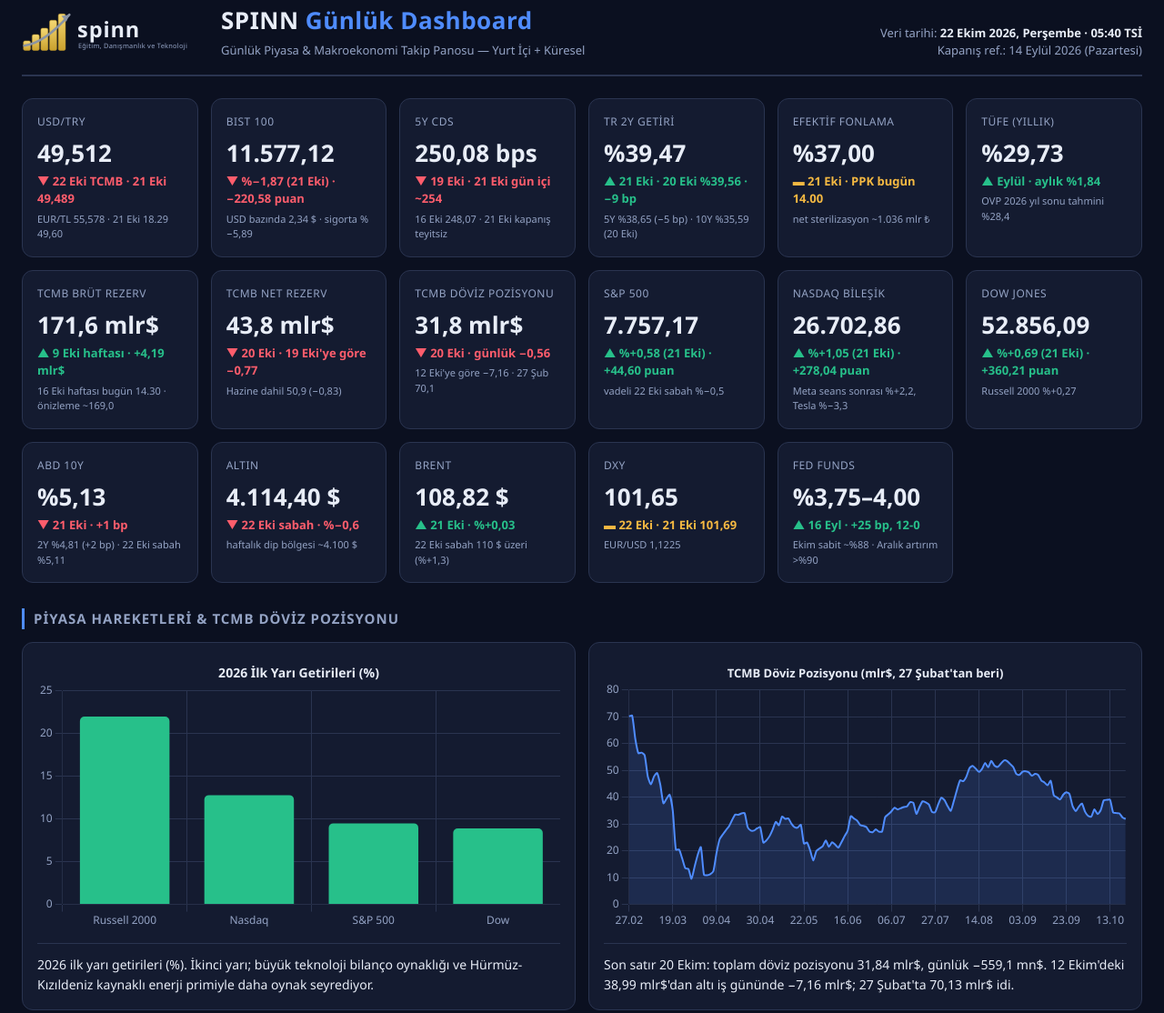
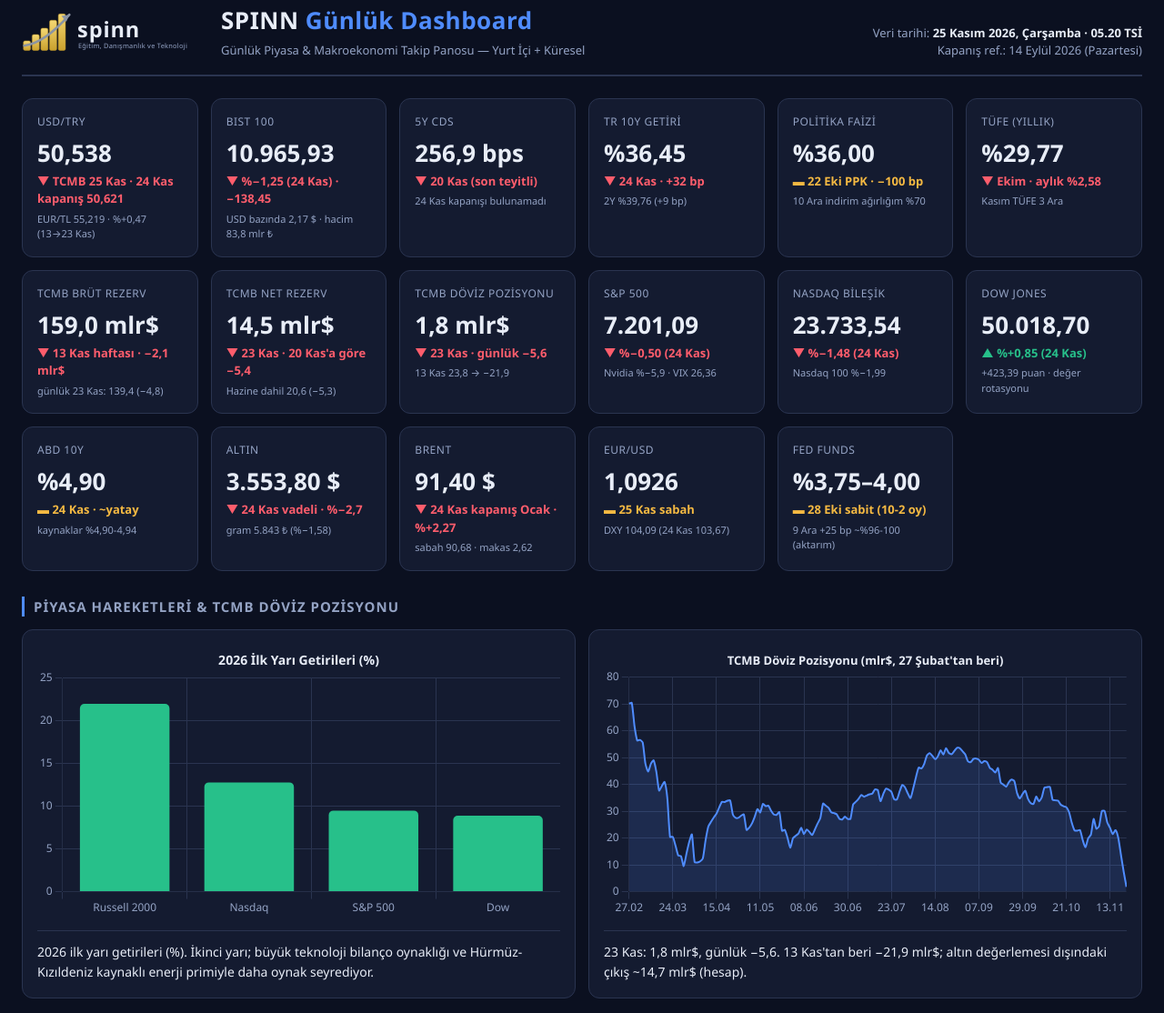
Before and after one commit to ozlemdericisengul/spinn-dashboard, a plain HTML site: page index.html in a window 1280 px wide. Shown: the part 21-1135 px from the top of the page at 91% size. Drawn offline with nearby package versions, Linux system fonts and the light colour scheme.

Commit message:
Add files via upload

```diff
--- a/index.html
+++ b/index.html
@@ -90,126 +90,126 @@
 <!-- ============================================================== -->
 <script>
 const DATA = {
-  "asof": "22 Ekim 2026, Perşembe · 05:40 TSİ",
+  "asof": "25 Kasım 2026, Çarşamba · 05.20 TSİ",
   "kpis": [
     {
       "label": "USD/TRY",
-      "val": "49,512",
-      "chg": "22 Eki TCMB · 21 Eki 49,489",
+      "val": "50,538",
+      "chg": "TCMB 25 Kas · 24 Kas kapanış 50,621",
       "dir": "down",
-      "meta": "EUR/TL 55,578 · 21 Eki 18.29 49,60"
+      "meta": "EUR/TL 55,219 · %+0,47 (13→23 Kas)"
     },
     {
       "label": "BIST 100",
-      "val": "11.577,12",
-      "chg": "%−1,87 (21 Eki) · −220,58 puan",
+      "val": "10.965,93",
+      "chg": "%−1,25 (24 Kas) · −138,45",
       "dir": "down",
-      "meta": "USD bazında 2,34 $ · sigorta %−5,89"
+      "meta": "USD bazında 2,17 $ · hacim 83,8 mlr ₺"
     },
     {
       "label": "5Y CDS",
-      "val": "250,08 bps",
-      "chg": "19 Eki · 21 Eki gün içi ~254",
+      "val": "256,9 bps",
+      "chg": "20 Kas (son teyitli)",
       "dir": "down",
-      "meta": "16 Eki 248,07 · 21 Eki kapanış teyitsiz"
+      "meta": "24 Kas kapanışı bulunamadı"
     },
     {
-      "label": "TR 2Y getiri",
-      "val": "%39,47",
-      "chg": "21 Eki · 20 Eki %39,56 · −9 bp",
-      "dir": "up",
-      "meta": "5Y %38,65 (−5 bp) · 10Y %35,59 (20 Eki)"
+      "label": "TR 10Y getiri",
+      "val": "%36,45",
+      "chg": "24 Kas · +32 bp",
+      "dir": "down",
+      "meta": "2Y %39,76 (+9 bp)"
     },
     {
-      "label": "Efektif Fonlama",
-      "val": "%37,00",
-      "chg": "21 Eki · PPK bugün 14.00",
+      "label": "Politika Faizi",
+      "val": "%36,00",
+      "chg": "22 Eki PPK · −100 bp",
       "dir": "flat",
-      "meta": "net sterilizasyon ~1.036 mlr ₺"
+      "meta": "10 Ara indirim ağırlığım %70"
     },
     {
       "label": "TÜFE (yıllık)",
-      "val": "%29,73",
-      "chg": "Eylül · aylık %1,84",
-      "dir": "up",
-      "meta": "OVP 2026 yıl sonu tahmini %28,4"
+      "val": "%29,77",
+      "chg": "Ekim · aylık %2,58",
+      "dir": "down",
+      "meta": "Kasım TÜFE 3 Ara"
     },
     {
       "label": "TCMB Brüt Rezerv",
-      "val": "171,6 mlr$",
-      "chg": "9 Eki haftası · +4,19 mlr$",
-      "dir": "up",
-      "meta": "16 Eki haftası bugün 14.30 · önizleme ~169,0"
+      "val": "159,0 mlr$",
+      "chg": "13 Kas haftası · −2,1 mlr$",
+      "dir": "down",
+      "meta": "günlük 23 Kas: 139,4 (−4,8)"
     },
     {
       "label": "TCMB Net Rezerv",
-      "val": "43,8 mlr$",
-      "chg": "20 Eki · 19 Eki'ye göre −0,77",
+      "val": "14,5 mlr$",
+      "chg": "23 Kas · 20 Kas'a göre −5,4",
       "dir": "down",
-      "meta": "Hazine dahil 50,9 (−0,83)"
+      "meta": "Hazine dahil 20,6 (−5,3)"
     },
     {
       "label": "TCMB Döviz Pozisyonu",
-      "val": "31,8 mlr$",
-      "chg": "20 Eki · günlük −0,56",
+      "val": "1,8 mlr$",
+      "chg": "23 Kas · günlük −5,6",
       "dir": "down",
-      "meta": "12 Eki'ye göre −7,16 · 27 Şub 70,1"
+      "meta": "13 Kas 23,8 → −21,9"
     },
     {
       "label": "S&P 500",
-      "val": "7.757,17",
-      "chg": "%+0,58 (21 Eki) · +44,60 puan",
-      "dir": "up",
-      "meta": "vadeli 22 Eki sabah %−0,5"
+      "val": "7.201,09",
+      "chg": "%−0,50 (24 Kas)",
+      "dir": "down",
+      "meta": "Nvidia %−5,9 · VIX 26,36"
     },
     {
       "label": "Nasdaq Bileşik",
-      "val": "26.702,86",
-      "chg": "%+1,05 (21 Eki) · +278,04 puan",
-      "dir": "up",
-      "meta": "Meta seans sonrası %+2,2, Tesla %−3,3"
+      "val": "23.733,54",
+      "chg": "%−1,48 (24 Kas)",
+      "dir": "down",
+      "meta": "Nasdaq 100 %−1,99"
     },
     {
       "label": "Dow Jones",
-      "val": "52.856,09",
-      "chg": "%+0,69 (21 Eki) · +360,21 puan",
+      "val": "50.018,70",
+      "chg": "%+0,85 (24 Kas)",
       "dir": "up",
-      "meta": "Russell 2000 %+0,27"
+      "meta": "+423,39 puan · değer rotasyonu"
     },
     {
       "label": "ABD 10Y",
-      "val": "%5,13",
-      "chg": "21 Eki · +1 bp",
-      "dir": "down",
-      "meta": "2Y %4,81 (+2 bp) · 22 Eki sabah %5,11"
+      "val": "%4,90",
+      "chg": "24 Kas · ~yatay",
+      "dir": "flat",
+      "meta": "kaynaklar %4,90-4,94"
     },
     {
       "label": "Altın",
-      "val": "4.114,40 $",
-      "chg": "22 Eki sabah · %−0,6",
+      "val": "3.553,80 $",
+      "chg": "24 Kas vadeli · %−2,7",
       "dir": "down",
-      "meta": "haftalık dip bölgesi ~4.100 $"
+      "meta": "gram 5.843 ₺ (%−1,58)"
     },
     {
       "label": "Brent",
-      "val": "108,82 $",
-      "chg": "21 Eki · %+0,03",
-      "dir": "up",
-      "meta": "22 Eki sabah 110 $ üzeri (%+1,3)"
+      "val": "91,40 $",
+      "chg": "24 Kas kapanış Ocak · %+2,27",
+      "dir": "down",
+      "meta": "sabah 90,68 · makas 2,62"
     },
     {
-      "label": "DXY",
-      "val": "101,65",
-      "chg": "22 Eki · 21 Eki 101,69",
+      "label": "EUR/USD",
+      "val": "1,0926",
+      "chg": "25 Kas sabah",
       "dir": "flat",
-      "meta": "EUR/USD 1,1225"
+      "meta": "DXY 104,09 (24 Kas 103,67)"
     },
     {
       "label": "Fed Funds",
       "val": "%3,75–4,00",
-      "chg": "16 Eyl · +25 bp, 12-0",
-      "dir": "up",
-      "meta": "Ekim sabit ~%88 · Aralık artırım >%90"
+      "chg": "28 Eki sabit (10-2 oy)",
+      "dir": "flat",
+      "meta": "9 Ara +25 bp ~%96-100 (aktarım)"
     }
   ],
   "moves": {
@@ -388,7 +388,30 @@ const DATA = {
       "15.10",
       "16.10",
       "19.10",
-      "20.10"
+      "20.10",
+      "21.10",
+      "22.10",
+      "23.10",
+      "26.10",
+      "27.10",
+      "28.10",
+      "30.10",
+      "02.11",
+      "03.11",
+      "04.11",
+      "05.11",
+      "06.11",
+      "09.11",
+      "10.11",
+      "11.11",
+      "12.11",
+      "13.11",
+      "16.11",
+      "17.11",
+      "18.11",
+      "19.11",
+      "20.11",
+      "23.11"
     ],
     "values": [
       70.13,
@@ -548,11 +571,34 @@ const DATA = {
       39.08,
       34.22,
       34.06,
-      33.94,
-      32.4,
-      31.84
+      33.93,
+      32.39,
+      31.83,
+      31.52,
+      29.71,
+      25.69,
+      22.89,
+      22.73,
+      23.01,
+      19.26,
+      16.52,
+      19.92,
+      21.26,
+      27.12,
+      23.45,
+      24.44,
+      30.0,
+      30.08,
+      25.81,
+      23.78,
+      21.46,
+      22.93,
+      20.11,
+      13.67,
+      7.41,
+      1.83
     ],
-    "note": "Son satır 20 Ekim: toplam döviz pozisyonu 31,84 mlr$, günlük −559,1 mn$. 12 Ekim'deki 38,99 mlr$'dan altı iş gününde −7,16 mlr$; 27 Şubat'ta 70,13 mlr$ idi."
+    "note": "23 Kas: 1,8 mlr$, günlük −5,6. 13 Kas'tan beri −21,9 mlr$; altın değerlemesi dışındaki çıkış ~14,7 mlr$ (hesap)."
   },
   "reserves": {
     "labels": [
@@ -576,7 +622,12 @@ const DATA = {
       "18 Eyl",
       "25 Eyl",
       "2 Eki",
-      "9 Eki"
+      "9 Eki",
+      "16 Eki",
+      "23 Eki",
+      "30 Eki",
+      "6 Kas",
+      "13 Kas"
     ],
     "values": [
       205.2,
@@ -599,105 +650,117 @@ const DATA = {
       174.4,
       171.2,
       167.4,
-      171.6
+      171.6,
+      169.1,
+      162.2,
+      158.1,
+      161.1,
+      159.0
     ],
-    "note": "9 Eki: brüt 171,575 mlr$, haftalık +4,187 (%+2,50) — altı haftalık düşüş serisi kırıldı. Kırılım: altın 107,008 (−0,054), döviz 64,567 (+4,241). Artışın tamamı döviz ayağından; altın payı %63,96'dan %62,37'ye indi."
+    "note": "13 Kas: brüt 159,0 mlr$, haftalık −2,1 (%−1,3). Altın 99,7 (−4,3), döviz 59,3 (+2,2): döviz ayağı önceki haftanın 2,4 katı. Önizlemem tuttu. Yılbaşına göre −34,9."
   },
   "inflation": {
     "labels": [
       "TÜFE",
-      "Çekirdek",
+      "Çekirdek (B)",
       "Yİ-ÜFE"
     ],
     "values": [
-      29.73,
-      28.7,
-      27.38
+      29.77,
+      28.46,
+      27.41
     ],
-    "note": "Eylül 2026 yıllık. TÜFE aylık +1,84 (anket ortalaması %2,18; ağustos yıllık %31,51'di) ve yıllık oran Kasım 2021'den beri ilk kez %30'un altında. Yİ-ÜFE aylık +2,07 (ağustos +2,57), yıllık %27,95'ten %27,38'e indi. Aylık kırılımda gıda %0,20 geriledi, ulaştırma %2,79 ve konut %2,71 arttı; benzindeki ÖTV adımı 1 Ekim'de yürürlüğe girdiği için eylül verisinde yok. Çekirdek göstergede kaynak endeks tipini (B/C) belirtmedi."
+    "note": "Ekim 2026 yıllık. TÜFE aylık %2,58 (ekonomist anketi ort. %2,20, PKA medyanı %2,11), yıllık %29,73'ten %29,77'ye çıktı. Gıda aylık %3,50 ile 0,84 puan katkı yaptı. B çekirdek aylık %2,00, yıllık %28,46. Yİ-ÜFE aylık %1,65, yıllık %27,41."
   },
   "calendar": [
     {
-      "d": "22 Eki",
-      "r": "TR",
-      "e": "14.00 TCMB PPK. Politika faizi %37, gecelik borç verme %40, borçlanma %35,5. Beklentim 100 bp (%36); AA Finans anketi 19/20 aynı. İzlenecek: koridor alt ucu. 10.00 tüketici güveni (Eylül 91,9).",
+      "d": "25 Kas",
+      "r": "ABD",
+      "e": "16.30 Ekim çekirdek PCE (bekl. aylık %0,3; önc. %0,3, yıllık %3,1) · 3Ç GSYH 2. tahmin (bekl. %3,5) · dayanıklı mal · işsizlik başvuruları (bekl. 201 bin)",
       "imp": "h"
     },
     {
-      "d": "22 Eki",
+      "d": "25 Kas",
+      "r": "ABD",
+      "e": "18.00 yeni konut satışları (önc. 676 bin) · 18.30 EIA · 21.00 7 yıllık ihale · 22.00 Bej Kitap",
+      "imp": "m"
+    },
+    {
+      "d": "25 Kas",
       "r": "TR",
-      "e": "14.30 TCMB 16 Ekim haftası rezervleri ve yabancı portföy akımı. Günlük seride 9-16 Eki brüt −2,53 mlr$; önizlemem ~169,0 mlr$. 22 Ekim vadeli 50 mlr ₺ repo vadesi",
+      "e": "1,25 mlr € yeşil tahvil (≈1,37 mlr$) Hazine hesaplarına · 100 mlr ₺ repo ve 50 mlr ₺ depo vadesi",
+      "imp": "m"
+    },
+    {
+      "d": "26 Kas",
+      "r": "TR",
+      "e": "14.30 haftalık rezerv (20 Kas haftası) — hesabım: manşet ~142 mlr$, döviz ayağı ~−9,0 · yabancı akımları · 14.00 BDDK",
       "imp": "h"
     },
     {
-      "d": "22 Eki",
-      "r": "DÜNYA",
-      "e": "13.50 Bailey · 15.30 ABD haftalık işsizlik başvuruları · 17.00 Euro Bölgesi tüketici güveni öncü (önceki −16,5) ve ABD öncü göstergeler · 20.00 ABD 5Y TIPS ihalesi. Henüz açıklanmadı",
+      "d": "26 Kas",
+      "r": "ABD",
+      "e": "Şükran Günü — piyasalar kapalı; 27 Kas kısa seans",
       "imp": "m"
     },
     {
-      "d": "23 Eki",
+      "d": "27 Kas",
       "r": "TR",
-      "e": "10.00 Sektörel enflasyon beklentileri. 12 ay sonrası: hanehalkı %45,60 · reel kesim %32,50 · piyasa katılımcıları %23,89",
+      "e": "10.00 TÜİK ekonomik güven endeksi",
+      "imp": "m"
+    },
+    {
+      "d": "27 Kas",
+      "r": "Euro",
+      "e": "Almanya GfK tüketici güveni · Euro Bölgesi ekonomik güveni",
+      "imp": "l"
+    },
+    {
+      "d": "3 Ara",
+      "r": "TR",
+      "e": "Kasım TÜFE — Karahan: gıda baz etkisiyle yıllık yükselebilir",
       "imp": "h"
     },
     {
-      "d": "23 Eki",
-      "r": "DÜNYA",
-      "e": "Küresel Ekim öncü PMI'ları (ABD 16.45) · Michigan nihai güven · Rusya Merkez Bankası faiz kararı · S&P Almanya, Moody's Fransa değerlendirmeleri",
-      "imp": "h"
-    },
-    {
-      "d": "27 Eki",
-      "r": "TR",
-      "e": "27 Ekim vadeli haftalık repo (0,265 mlr ₺) ve haftalık depo (20 mlr ₺) vadeleri",
-      "imp": "m"
-    },
-    {
-      "d": "28 Eki",
+      "d": "9 Ara",
       "r": "ABD",
-      "e": "FOMC. Fed Funds %3,75-4,00. Tahmin piyasaları 21 Eki: sabit %88, artırım %11",
-      "imp": "h"
-    },
-    {
-      "d": "28 Eki",
-      "r": "TR",
-      "e": "28 Ekim vadeli haftalık repo (ilan 1 mlr ₺) ve haftalık depo (20 mlr ₺) vadeleri",
-      "imp": "m"
-    },
-    {
-      "d": "3 Kas",
-      "r": "TR",
-      "e": "TÜİK Ekim TÜFE ve Yİ-ÜFE (Eylül: aylık %1,84, yıllık %29,73). Anket medyanı aylık %2,11",
-      "imp": "h"
-    },
-    {
-      "d": "Kasım",
-      "r": "TR",
-      "e": "MSCI Yarı Yıl Endeks Gözden Geçirmesi — Türk hisselerinde FIF/pay sayısı artışları, IMI eklemeleri ve segment yükselişleri dondurulmuş olarak uygulanmayacak",
+      "e": "Yılın son FOMC'si — 25 bp artırım ~tamamen fiyatlı",
       "imp": "h"
     },
     {
       "d": "10 Ara",
       "r": "TR",
-      "e": "Yılın son PPK'sı. AA Finans anketinde yıl sonu politika faizi medyanı %35",
+      "e": "Yılın son PPK'sı. Politika faizi %36; indirim ağırlığım %70 (26 Kas: döviz ayağı >+2 → %80, eksi → %60)",
+      "imp": "h"
+    },
+    {
+      "d": "17 Ara",
+      "r": "Euro",
+      "e": "ECB toplantısı",
+      "imp": "m"
+    },
+    {
+      "d": "Mar 2027",
+      "r": "TR",
+      "e": "FTSE Russell: yeni eklemeler ve fiili dolaşım artışları en az bu gözden geçirmeye kadar donduruldu",
       "imp": "m"
     },
     {
       "d": "Haz 2027",
       "r": "TR",
-      "e": "MSCI eşiği: yeterli ilerleme görülmezse Gelişmekte Olan Piyasa'dan indirme istişaresi değerlendirilecek",
+      "e": "MSCI eşiği: yeterli ilerleme görülmezse Gelişmekte Olan Piyasa'dan indirme istişaresi",
       "imp": "h"
     }
   ],
   "notes": [
-    "<b>BİST geri verdi:</b> 11.577,12 (%−1,87), dolar bazında 2,34 $; Salı'daki 367,56 puanlık kazancın %60'ı silindi. Sigorta %−5,89, metal eşya %−4,28; teknoloji %+0,37 tek artı.",
-    "<b>SPK:</b> Alnus, Bulls ve Pusula Yatırım'ın faaliyetleri 21 Eki 00.01'den itibaren geçici olarak durduruldu; gerekçe açıklanmadı.",
-    "<b>Fon kanunu:</b> TBMM Genel Kurulu ilk 5 maddeyi kabul etti. Ara ödeme kişi başı 1 mn ₺'ye kadar; 17 Eylül ve öncesi TEFAS'ta bloke kalan talimatlar da kapsamda.",
-    "<b>2027 bütçesi:</b> harcama 27.276, gelir 23.408, açık 3.868 mlr ₺ (GSYH'nin %3,5'i). OVP: 2026 yıl sonu enflasyon %28,4, 2027 hedefi %21; büyüme 2027 %4,2.",
-    "<b>KKO ve güven:</b> KKO (arındırılmış) %74,3 (+0,2); reel kesim güveni 101,1 (−1,4), arındırılmamış 99,8 ile 100'ün altına indi. Siparişler zayıfladı.",
-    "<b>Rezerv (20 Eki satırı):</b> brüt 170,65 (−0,15), net 43,84 (−0,77), döviz pozisyonu 31,84 mlr$ (−0,56). Nettekini +0,62 yükümlülük açıklıyor; aritmetik birebir kapanıyor.",
-    "<b>Küresel:</b> Nasdaq %+1,05, S&P %+0,58; Tesla ve Lam sonrası vadeliler %−0,5. Brent Suudi saldırıları ve ABD'nin personel tahliyesiyle sabah 110 $ üzerinde. UK TÜFE %3,5 (bkl. %3,4)."
+    "<b>Döviz pozisyonu (23 Kas):</b> 1,8 mlr$ (−5,6). 20 Kas 7,4 (−6,3). Son üç günde −18,3; 13 Kas'tan beri −21,9 mlr$.",
+    "<b>Günlük rezerv (23 Kas):</b> brüt 139,4 mlr$ (−4,8), net 14,5 (−5,4), Hazine dahil 20,6 (−5,3). 20 Kas: brüt 144,2 (−7,2), net 19,8 (−6,4).",
+    "<b>SPINN hesabı:</b> 13-23 Kas altın dışı çıkış ~14,7 mlr$ (değerleme −7,2); dolar/TL yalnız %+0,47. Satış hipotezi doğruysa ~741 mlr ₺ TL likiditesi çekildi.",
+    "<b>26 Kas önizleme:</b> 13-20 Kas günlük bilanço −17,1 mlr$ (altın −8,0, altın dışı −9,0). Manşet ~142 mlr$; dünkü 145-147 tahminim aşağı çekildi.",
+    "<b>BİST:</b> %−1,25 ile 10.965,93, 11.000'in altı; 14 yükselen/82 düşen, hacim 83,8 mlr ₺. Banka %−2,12, faktoring %−5,30. Dolar bazında 2,17 $.",
+    "<b>ABD:</b> Nasdaq %−1,48, Nvidia %−5,9, Micron %−11,0; Dow %+0,85 ile 50.018,70. Conference Board güveni 103,3 (bekl. 92,2), enflasyon beklentisi %5,7.",
+    "<b>Tarife:</b> ABD Section 301 kapsamında Çin, AB ve 14 ekonomiye artışa hazırlanıyor; Türkiye listede yok. Oranlar henüz açıklanmadı.",
+    "<b>Emtia:</b> Brent Ocak 91,40 $ (%+2,27), makas 2,62. Ons vadeli ~3.554 $ (%−2,7), gümüş sabah %−5,4. Yeşil tahvil tutarı bugün Hazine hesaplarında."
   ]
 };
 </script>
@@ -807,7 +870,7 @@ new Chart(document.getElementById('cpiChart'),{
     datasets:[{data:DATA.inflation.values,
       backgroundColor:['#f5b942','#9b7dff','#4f8cff'],borderRadius:5}]},
   options:{responsive:true,maintainAspectRatio:false,plugins:{legend:{display:false},
-    title:{display:true,text:'Enflasyon — Eylül 2026 (yıllık %)',color:'#e8edf7',font:{size:14}}},
+    title:{display:true,text:'Enflasyon — Ekim 2026 (yıllık %)',color:'#e8edf7',font:{size:14}}},
    scales:{x:{grid:{color:gridc}},y:{grid:{color:gridc},ticks:{callback:v=>v+'%'}}}}
 });
 
```
